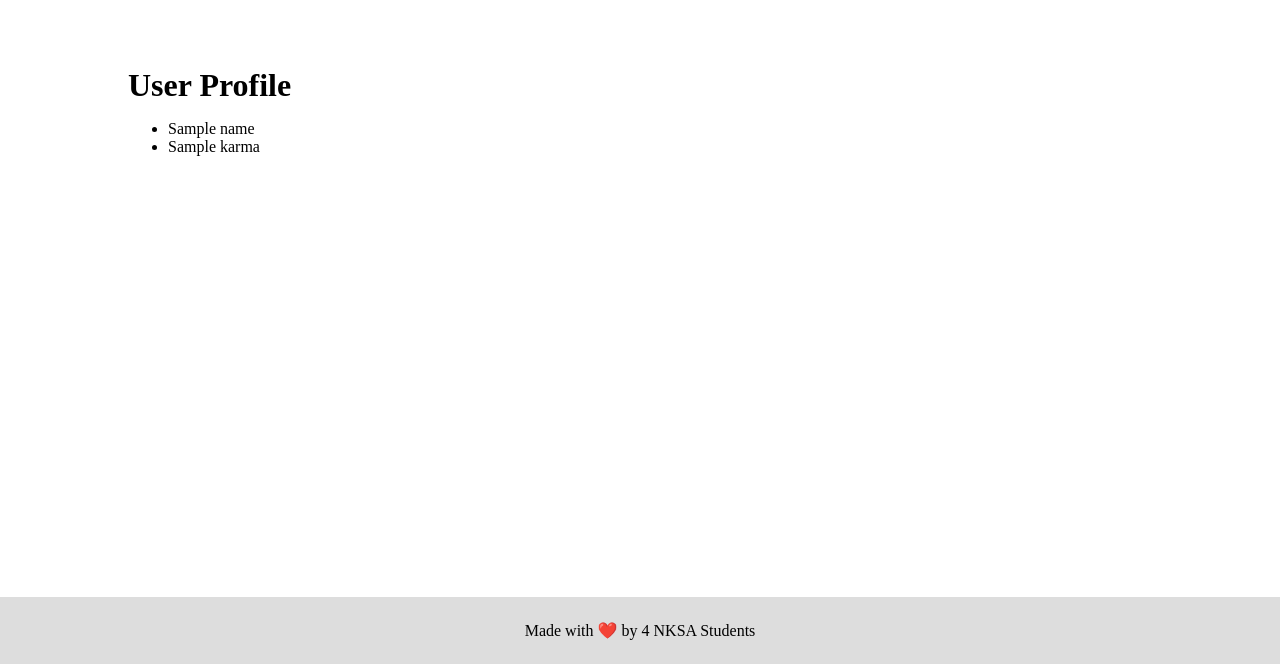
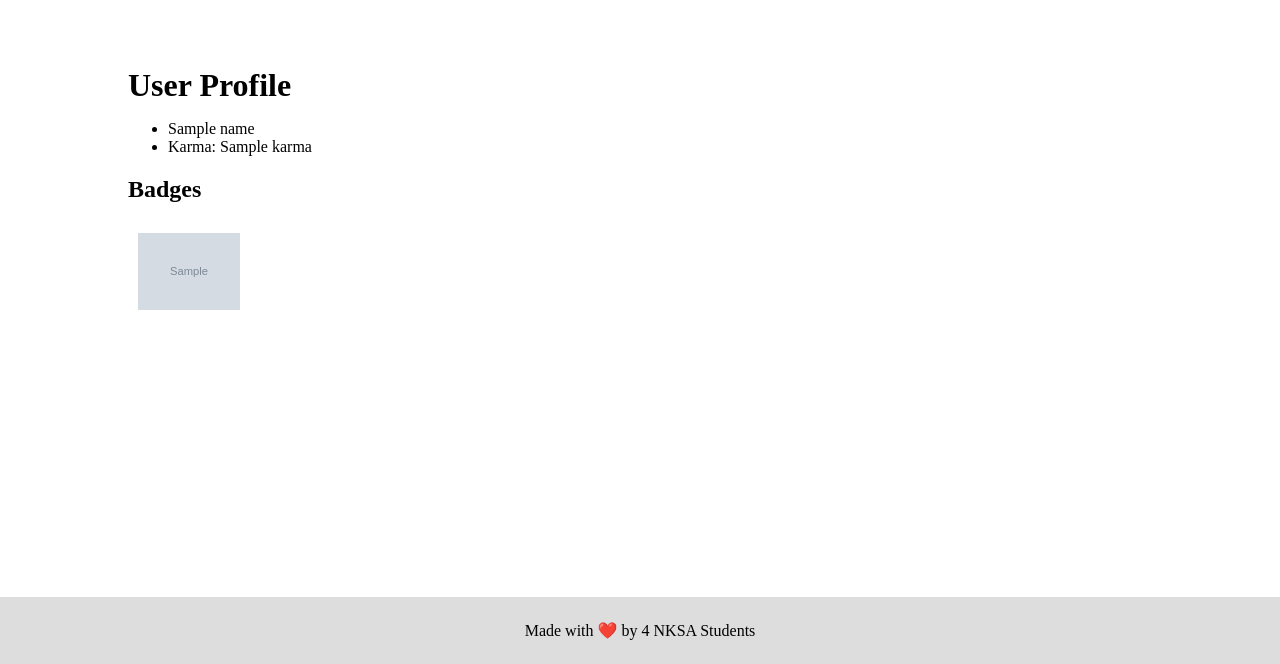
Before and after one commit to LarsZauberer/MensaRating, a Django app: template core/templates/userProfile.html in a window 1280 px wide. Shown: the part 136-800 px from the top of the page. Run offline with Django 4.2, Linux system fonts and the light colour scheme; tables that the repository leaves empty hold one stand-in row (values such as "Sample post"); the template is opened without the code that fills it: values that come from a table or form of the project are taken from there, most other values are stand-ins (such as "Sample title", 1, 10 or a date in 2020); grey boxes marked "Sample" are stand-in pictures; parts of the project's set-up code (start-up, migrations or seed data) failed here and were passed over.

Commit message:
Profil badges

```diff
--- a/core/admin.py
+++ b/core/admin.py
@@ -1,5 +1,5 @@
 from django.contrib import admin
-from .models import Profil, MenuType, Menu, Review, Image, Rating
+from .models import Profil, MenuType, Menu, Review, Image, Rating, Badge
 
 admin.site.register(Profil)
 admin.site.register(Menu)
@@ -7,3 +7,4 @@ admin.site.register(Review)
 admin.site.register(Image)
 admin.site.register(Rating)
 admin.site.register(MenuType)
+admin.site.register(Badge)
--- a/core/models.py
+++ b/core/models.py
@@ -127,3 +127,6 @@ class Badge(models.Model):
 
     condition_category = models.IntegerField()
     count = models.IntegerField()
+
+    def __str__(self):
+        return self.name
--- a/core/templates/userProfile.html
+++ b/core/templates/userProfile.html
@@ -8,8 +8,18 @@
 
 <ul>
    <li>{{name}}</li>
-   <li>{{karma}}</li>
+   <li>Karma: {{karma}}</li>
 </ul>
+
+<h2>Badges</h2>
+<div class="badgeview">
+{% for i in badges %}
+   <div class="tooltip badgeBig">
+      <img src="{{i.image.url}}" alt="" class="badgeBigImage">
+      <div class="tooltiptext"><span style="font-weight: bold;">{{i.name}}</span><br><span style="">{{i.description}}</span></div>
+   </div>
+{% endfor %}
+</div>
 
 </main>
 
--- a/static/css/main.css
+++ b/static/css/main.css
@@ -206,3 +206,37 @@ footer {
 .timeline-date h2{
     border-bottom: gainsboro 0.1em solid
 }
+
+
+/* Badges */
+.badgeView {
+    display: inline;
+    flex-direction: row;
+    width: 100%;
+}
+
+.badgeBig {
+    display: inline-block;
+    width: 10%;
+    height: auto;
+    margin: 10px;
+}
+
+.badgeBigImage {
+    width: 100%;
+    height: auto;
+}
+
+.tooltip .tooltiptext {
+    visibility: hidden;
+    width: 120px;
+    background-color: black;
+    color: #fff;
+    text-align: center;
+    border-radius: 6px;
+    padding: 5px 0;
+}
+
+.tooltip:hover .tooltiptext {
+    visibility: visible;
+}
```
Also changed, not shown: core/statistic_functions.py (+7 -3 lines), core/views.py (+7 -2 lines).
